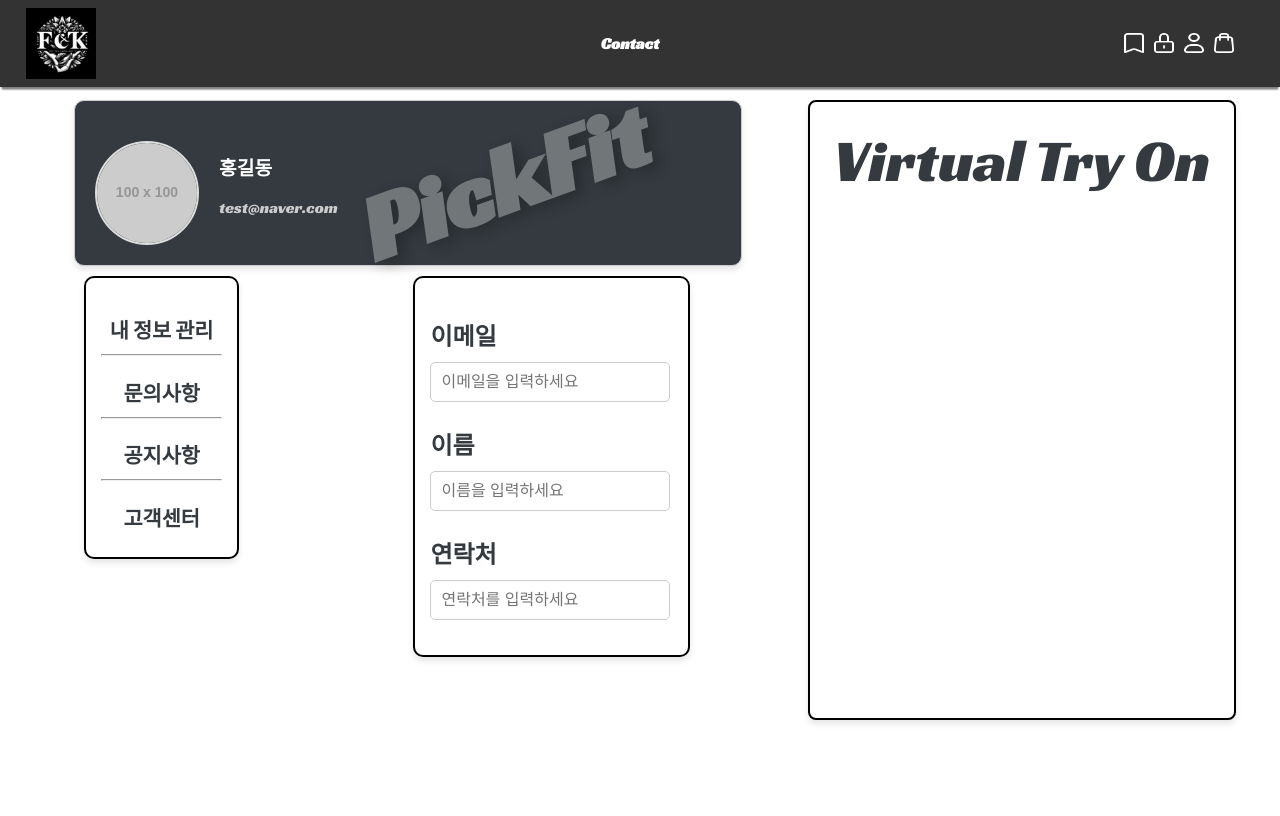
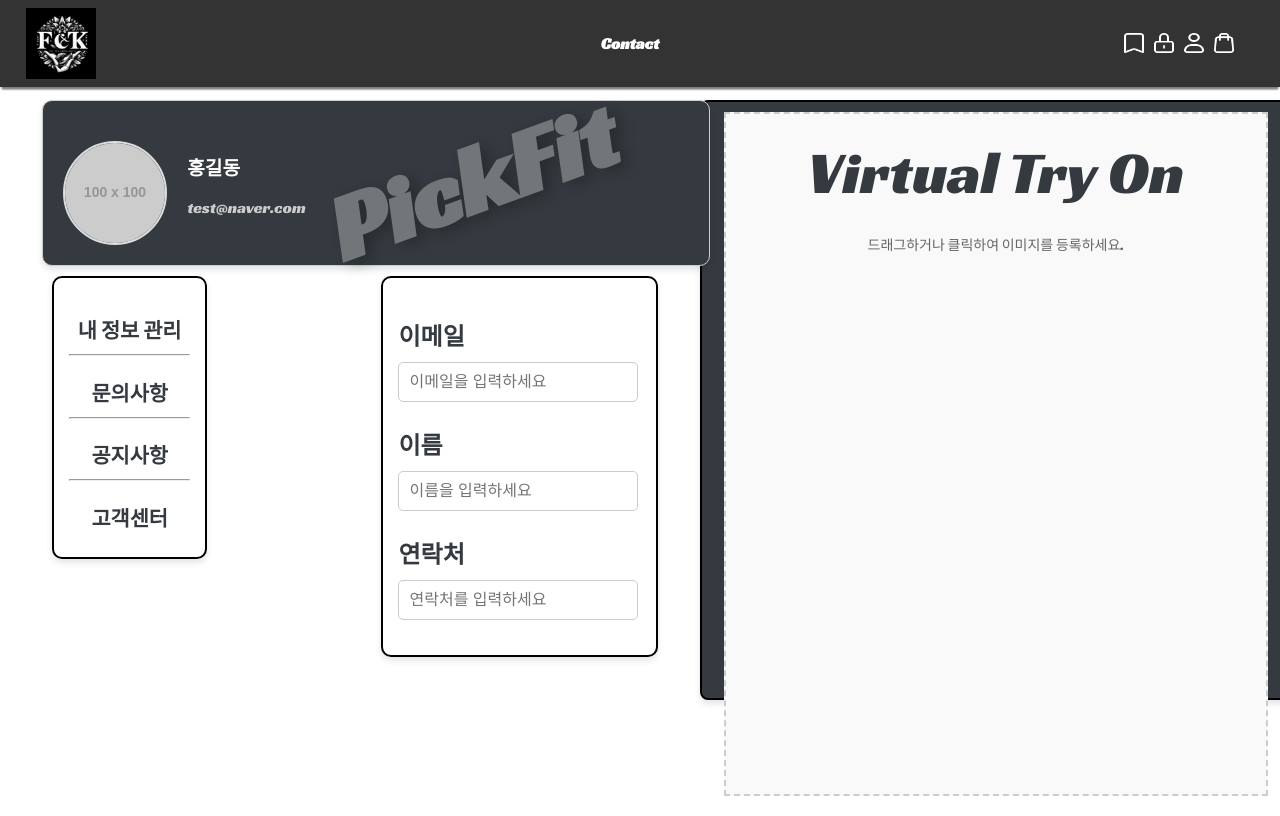
Before and after one commit to Pick-Fit/Front-end, a React (Create React App) app in the folder pickfit/: page /mypage in a window 1280 px wide. Built offline with nearby package versions, Linux system fonts and the light colour scheme; a web font is replaced by a local one.

Commit message:
feat VirtualTryOnPage

```diff
--- a/pickfit/src/pages/Mypage/MyPage.js
+++ b/pickfit/src/pages/Mypage/MyPage.js
@@ -4,6 +4,7 @@
 import ProfileSection from "../Mypage/ProfileSection";
 import Sidebar from "../Mypage/Sidebar";
 import SectionContent from "../Mypage/SectionCotent";
+import VirtualTryOn from "../VirtualTryOn";
 import "../../styles/MyPage.css";
 
 const MyPage = () => {
@@ -68,9 +69,10 @@
         </div>
         </div>
       </div>
-      <div className="border-box3">
+      <VirtualTryOn/>
+      {/* <div className="border-box3">
         <div>Virtual Try On</div>
-      </div>
+      </div> */}
     </div>
 
   );
--- /dev/null
+++ b/pickfit/src/pages/VirtualTryOn.js
@@ -0,0 +1,72 @@
+import React, { useState } from 'react';
+import '../styles/VirtualTryOn.css';  // 스타일 파일을 임포트
+
+const VirtualTryOn = () => {
+  // 이미지 상태를 관리하기 위한 useState
+  const [image, setImage] = useState(null);
+
+  // 드래그한 이미지를 처리하는 함수
+  const handleDrop = (e) => {
+    e.preventDefault(); // 기본 동작 방지
+    const file = e.dataTransfer.files[0];  // 드래그된 첫 번째 파일
+    if (file && file.type.startsWith('image/')) {
+      setImage(URL.createObjectURL(file));  // 이미지 URL 생성하여 상태 업데이트
+    }
+  };
+
+  // 드래그 오버 시 기본 동작 방지
+  const handleDragOver = (e) => {
+    e.preventDefault();
+  };
+
+  // 클릭 시 파일 선택을 처리하는 함수
+  const handleClick = () => {
+    document.getElementById('file-input').click();  // 숨겨진 파일 입력창 클릭
+  };
+
+  // 파일 입력창에서 이미지 선택 시 처리하는 함수
+  const handleFileChange = (e) => {
+    const file = e.target.files[0];  // 선택된 파일
+    if (file && file.type.startsWith('image/')) {
+      setImage(URL.createObjectURL(file));  // 이미지 URL 생성하여 상태 업데이트
+    }
+  };
+
+  return (
+    <div>
+      {/* 이미지 등록을 위한 드래그 및 클릭 영역 */}
+      <div className='border-box3'>
+        <div>
+            <div
+                className="virtual-try-on-box"
+                onDrop={handleDrop}  // 드래그 후 이미지 등록
+                onDragOver={handleDragOver}  // 드래그 오버 시 기본 동작 방지
+                onClick={handleClick}  // 클릭 시 파일 선택
+            >
+                <div>Virtual Try On</div>
+                {image ? (
+                <img
+                    src={image}
+                    alt="Virtual Try On"
+                    className="virtual-try-on-image"
+                />
+                ) : (
+                <p>드래그하거나 클릭하여 이미지를 등록하세요.</p>
+                )}
+            </div>
+
+            {/* 숨겨진 파일 입력창 */}
+            <input
+                id="file-input"
+                type="file"
+                accept="image/*"
+                onChange={handleFileChange}  // 파일 선택 시 처리
+                style={{ display: 'none' }}  // 파일 입력창을 숨깁니다.
+            />
+            </div>
+        </div>
+    </div>
+  );
+};
+
+export default VirtualTryOn;
--- a/pickfit/src/styles/MyPage.css
+++ b/pickfit/src/styles/MyPage.css
@@ -5,7 +5,7 @@
     text-align: center;
     margin-top: 60px;
     display: flex;
-    justify-content: space-around;
+    justify-content:space-evenly;
 
 }
 
@@ -161,19 +161,19 @@
 }
 
 .border-box3 {
-    width: 30%;
+    width: 100%;
     height: 80%;
-    padding: 20px;
+    padding: 10px;
     margin-top: 20px;
     border: 2px solid black;
     border-radius: 8px;
-    background-color: #fff;
+    background-color: #343A3F;
     box-shadow: 0 4px 6px rgba(0, 0, 0, 0.1);
-    text-align: center;
 }
 
 .border-box3 div {
+    display: inline-block;
     font-size: 60px;
     margin-bottom: 10px;
-    color: #343a3f;
+    color: #343A3F;
 }
--- /dev/null
+++ b/pickfit/src/styles/VirtualTryOn.css
@@ -0,0 +1,37 @@
+/* 스타일 파일 (VirtualTryOn.css) */
+
+/* Virtual Try On 박스 스타일 */
+.virtual-try-on-box {
+    width: 500px;
+    height: 640px;
+    border: 2px dashed #ccc;
+    text-align: center;
+    padding: 20px;
+    cursor: pointer;
+    display: flex;
+    justify-content: center;
+    align-items: center;
+    flex-direction: column;
+    background-color: #f9f9f9;
+    transition: background-color 0.3s ease;
+  }
+
+  /* 드래그된 이미지를 위한 미리보기 이미지 스타일 */
+  .virtual-try-on-image {
+    max-width: 100%;    /* 이미지가 박스를 넘지 않도록 최대 너비 설정 */
+    max-height: 100%;   /* 이미지가 박스를 넘지 않도록 최대 높이 설정 */
+    object-fit: contain; /* 이미지를 비율을 유지하며 박스에 맞게 크기 조정 */
+    object-position: center; /* 이미지가 박스 내에서 중앙에 위치하도록 설정 */
+  }
+
+  /* 이미지 미등록 시 안내 문구 스타일 */
+  .virtual-try-on-box p {
+    color: #666;
+    font-size: 14px;
+    font-weight: 500;
+  }
+
+  /* 드래그 중일 때 박스 배경색 변경 */
+  .virtual-try-on-box:hover {
+    background-color: #e1e1e1;
+  }
```
